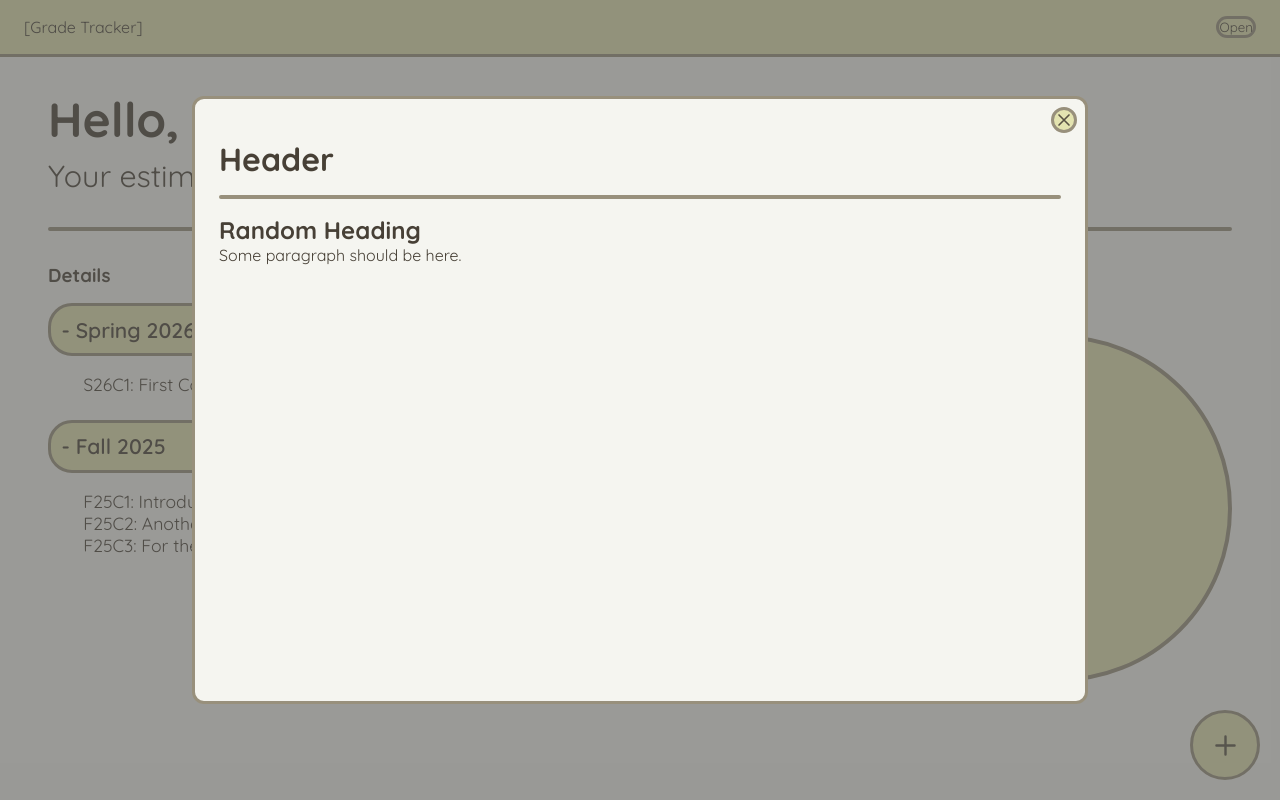
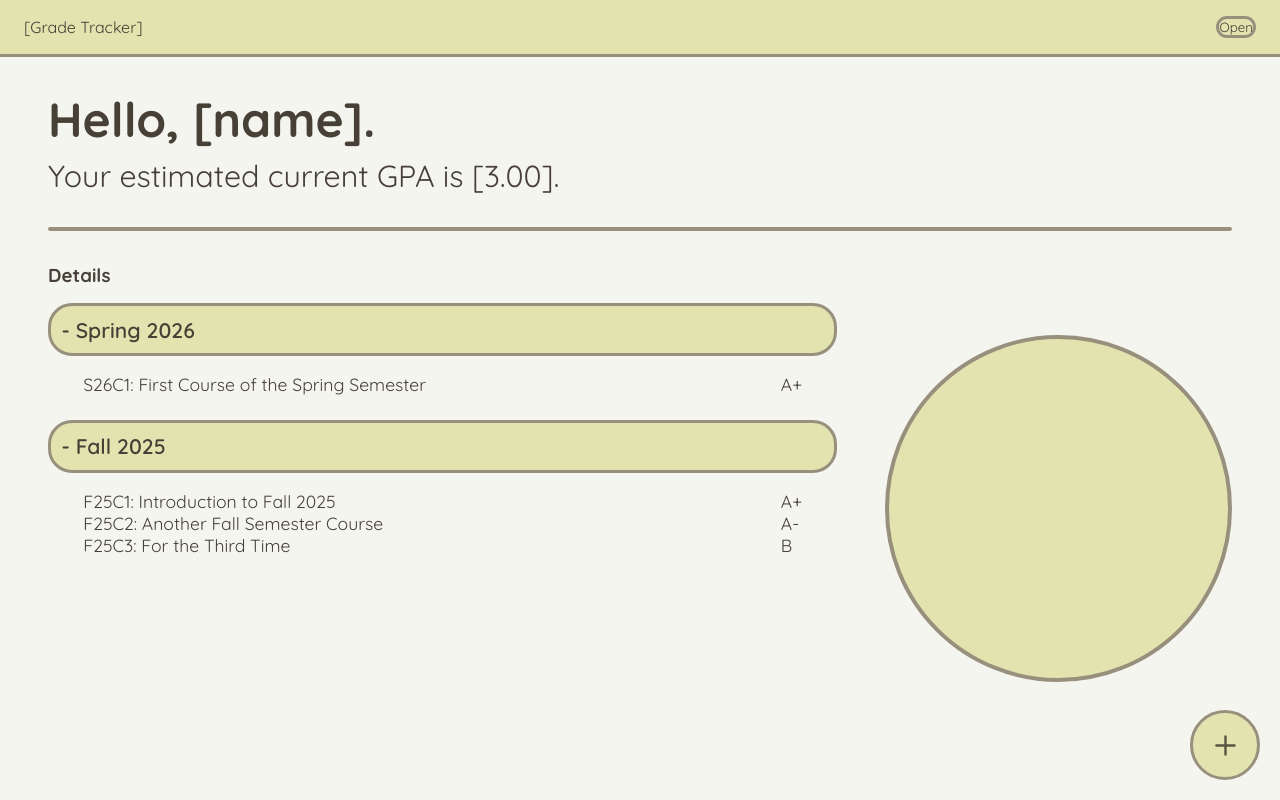
Before and after one commit to beryl-11/grade-tracker, a React (Vite) app: page / in a window 1280 px wide. Built offline with nearby package versions, Linux system fonts and the light colour scheme.

Commit message:
basic utilization of Context API for controlling states

```diff
--- a/src/Layout.jsx
+++ b/src/Layout.jsx
@@ -4,15 +4,21 @@ import QuickActionToolbar from "./components/QuickActions/QuickActionToolbar"
 import './css/style.css' // do something about this
 import ModalLayout from "./modals/Modal"
 import ModalContainer from "./modals/ModalContainer"
+import { createContext, useContext, useState } from "react"
+
 
 function Layout() {
+
   return <>
+    <div id="body">
       <GlobalHeaderBar />
       <main>
         <Outlet />
       </main>
-      <QuickActionToolbar />
-      <ModalContainer />
+      <QuickActionToolbar /></div>
+    <div id="overlays">
+        <ModalContainer />
+    </div>
   </>
 }
 
--- a/src/modals/Modal.jsx
+++ b/src/modals/Modal.jsx
@@ -6,7 +6,7 @@ export default function Modal() {
                 <path stroke-linecap="round" stroke-linejoin="round" d="M6 18 18 6M6 6l12 12" />
             </svg>
         </button>
-
+        {/* TODO: Delete the following dummy text and move them to a modal content component or something similar. */}
         <div class="modal-header">
             <h1>Header</h1>
         </div>
--- a/src/modals/ModalContainer.jsx
+++ b/src/modals/ModalContainer.jsx
@@ -1,12 +1,24 @@
-import '../css/modal.css'
-import {createPortal} from "react-dom";
+import '../css/modal.css';
+import { createPortal } from "react-dom";
 import Modal from "./Modal";
+import { createContext, useContext, useState } from 'react';
+
+const ModalContext = createContext();
 
 export default function ModalContainer() {
+    const [modalState, setModalState] = useState("closed")
+
+    function closeModal() {
+        setModalState("closed");
+    }
+
     return createPortal(
-        <div className='modal-backdrop'>
-            <Modal></Modal>
-        </div>,
+        <ModalContext.Provider>
+            {/* TODO: Close modal from backdrop without having onClick read clicks from child elements */}
+            {modalState === "open" && <div className='modal-backdrop'>
+                <Modal />
+            </div>}
+        </ModalContext.Provider>,
         document.body
     )
 
```
Also changed, not shown: src/components/ModalContextProvider.jsx (added, +8 -0 lines).
